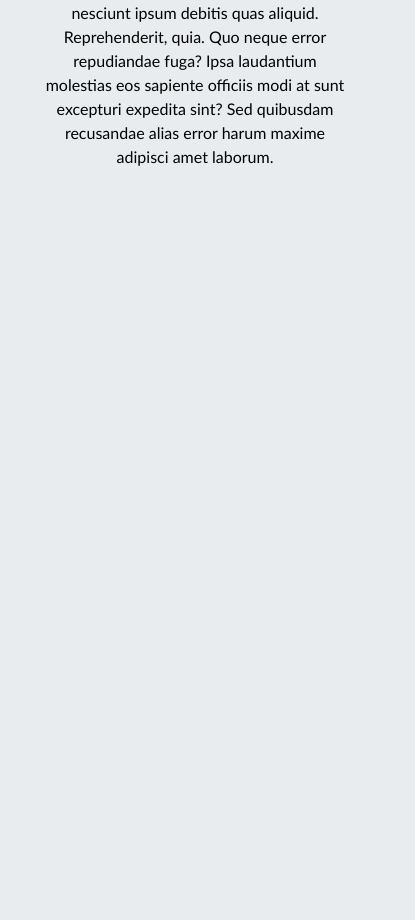
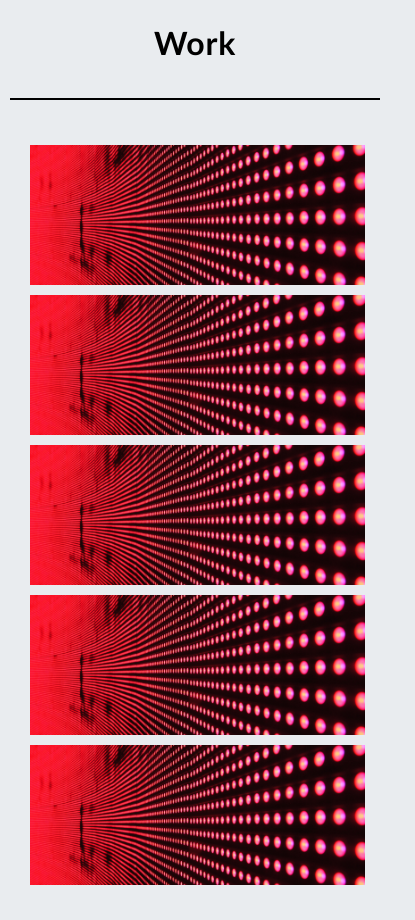
Before and after one commit to vdecyatnik/valscssportfolio, a plain HTML site: page index.html in a window 390 px wide. Shown: the part 828-1748 px from the top of the page, 415 px wide, since content can reach past the window. Before the commit the page ends 1053 px from the top, so only its background shows below. Drawn offline with Linux system fonts and the light colour scheme.

Commit message:
added proj cards and flex gallery section

```diff
--- a/index.html
+++ b/index.html
@@ -27,7 +27,8 @@
     <main>
       <!-- About Me Section -->
       <div class="container">
-        <div id="about" class="aboutme"><span class="divider"></span>
+        <div id="about" class="aboutme">
+          <!-- <span class="divider"></span> -->
           <h1 class="me">About Me</h1>
 
           <div class="paragraph">
@@ -48,52 +49,30 @@
           </div>
         </div>
 
-        <!-- Main Content Row -->
+        <div class="aboutme">
+          <h1 class="workh1">Work</h1>
 
-        <!-- Display Flex -->
-        <!-- <section class="row is-content-row">
-          <h2 class="title">Work</h2>
-          <div class="content">
-            <div class="portfolio-grid">
-              <div class="highlight-portfolio-item portfolio-item">
-                <div class="portfolio-label">
-                  <h3>Project 1</h3>
-                  <p>CSS</p>
+          <div class="proj-cards">
+            <a href="#" class="projlinks"
+              ><img src="./images/02-portfolio-1.jpg" alt=""
+            /></a>
+
+            <a href="#" class="projlinks"
+              ><img src="./images/02-portfolio-1.jpg" alt=""
+            /></a>
+
+            <a href="#" class="projlinks"
+              ><img src="./images/02-portfolio-1.jpg" alt=""
+            /></a>
+
+            <a href="#" class="projlinks"
+              ><img src="./images/02-portfolio-1.jpg" alt=""
+            /></a>
+            <a href="#" class="projlinks"
+            ><img src="./images/02-portfolio-1.jpg" alt=""
+          /></a>
           </div>
         </div>
-              <div class="portfolio-item">
-                <div class="portfolio-label"> -->
-        <!-- <h3>Project 2</h3>add flex end -->
-        <!-- <p>HTML</p>
-                </div>
-              </div>
-              <div class="portfolio-item">
-                <div class="portfolio-label">
-                  <h3>Project3</h3>
-                  <p>JAVA</p>
-                </div>
-              </div>
-              <div class="portfolio-item">
-                <div class="portfolio-label">
-                  <h3>Projec4</h3>
-                  <p>JAVA</p>
-                </div>
-              </div>
-              <div class="portfolio-item">
-                <div class="portfolio-label">
-                  <h3>Project5</h3>
-                  <p>JAVA</p>
-                </div>
-              </div>
-            </div>
-          </div>
-        </section> -->
-
-        <!-- Display Flex -->
-        <!-- <section class="row is-content-row">
-          <h2 class="title">Contact Info</h2>
-          <div class="content"></div>
-        </section> -->
       </div>
     </main>
   </body>
--- a/style.css
+++ b/style.css
@@ -8,8 +8,8 @@ body {
   font-family: "Trebuchet MS", "Lucida Sans Unicode", "Lucida Grande",
     "Lucida Sans", Arial, sans-serif;
   line-height: 1.5;
-  background-color: #E9ECEF;
- }
+  background-color: #e9ecef;
+}
 
 h1 {
   letter-spacing: 0.75px;
@@ -36,7 +36,7 @@ a {
 /* Hero Section */
 .background-image {
   background-color: rgb(119, 141, 169);
-  background-image: url("../images/back3.jpeg");
+  background-image: url("./images/back3.jpeg");
   background-blend-mode: soft-light;
   background-size: cover;
   background-position: top;
@@ -63,8 +63,38 @@ p {
 .me {
   padding: 25px;
   border-right: 3px solid black;
+  float: right;
+}
 
+.workh1 {
+  border-right: 3px solid black;
   float: right;
+  padding: 31px;
+}
+
+/* Project Cards */
+
+.proj-cards {
+  display: flex;
+  flex-wrap: wrap;
+  justify-content: center;
+  margin-left: 25px;
+  padding-top: 30px;
+  padding-bottom: 30px;
+}
+
+.projlinks {
+  height: 40vh;
+  flex-grow: 1;
+  list-style: none;
+  padding: 5px;
+}
+
+img {
+  max-height: 100%;
+  min-width: 100%;
+  object-fit: cover;
+  vertical-align: bottom;
 }
 
 /* Media Queries */
@@ -76,13 +106,34 @@ p {
   p {
     flex-direction: column;
     text-align: center;
+    padding: 0;
   }
   .me {
     border-bottom: 2px solid black;
     border-right: 0;
-    margin: 30px;
+    margin: 10px;
   }
   .background-image {
     min-height: 23vh;
   }
+  .workh1 {
+    margin: 10px;
+    border-bottom: 2px solid black;
+    border-right: 0;
+    /* margin: 30px; */
+    padding-top: 0px;
+  }
+  .proj-cards {
+    flex-direction: column;
+    width: 100%;
+  }
+  img {
+    width: 75%;
+    padding-right: 35px;
+  }
+  .projlinks {
+    margin-right: 10px;
+    min-height: 150px;
+    max-height: 150px;
+  }
 }
```
Also changed, not shown: images/burger-.png (added). Lines whose indentation alone changed are shown as unchanged.
